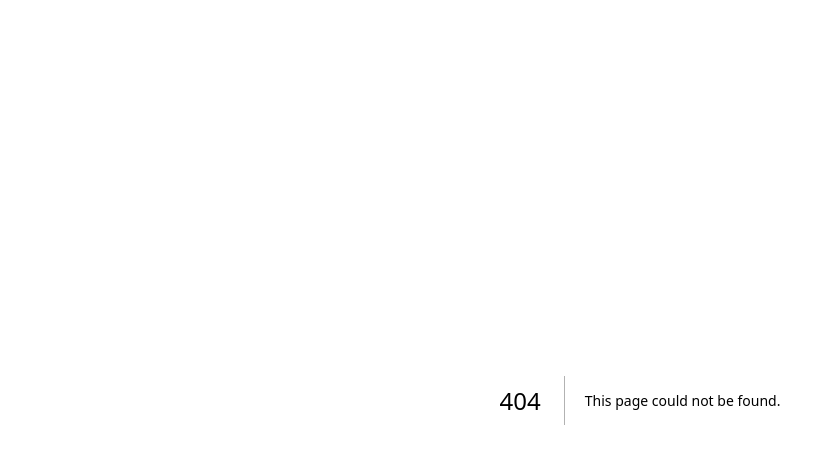
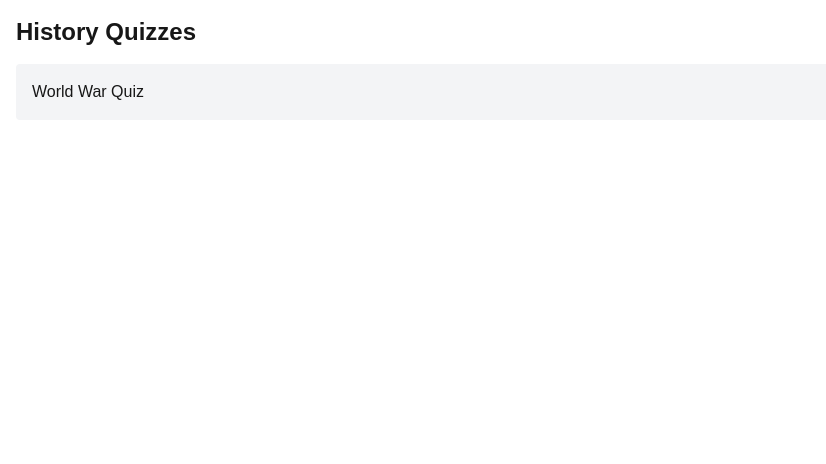
Before and after one commit to nilesh-singh-2304/next-assign, a Next.js app: page /quizzes/history in a window 1280 px wide. Before the commit this address had no page. Shown: the top 464 px of the page, without its empty margins (0-826 px from the left). Built offline with nearby package versions, Linux system fonts and the light colour scheme; no server answers.

Commit message:
added dynamic category page

```diff
--- a/pages/index.tsx
+++ b/pages/index.tsx
@@ -20,7 +20,7 @@ export default function Home({ categories }) {
           <Link key={cat.slug} href={`/quizzes/${cat.slug}`}>
             <div className="bg-white shadow-md rounded p-4 text-center hover:bg-blue-100 transition cursor-pointer">
               <Image src={cat.icon} alt={cat.name} width={80} height={80} />
-              <h2 className="mt-2 text-lg font-semibold">{cat.name}</h2>
+              <h2 className="mt-2 text-lg text-black font-semibold">{cat.name}</h2>
             </div>
           </Link>
         ))}
--- /dev/null
+++ b/pages/quizzes/[category].tsx
@@ -0,0 +1,28 @@
+import Head from 'next/head';
+
+export async function getServerSideProps({ params }) {
+  const res = await fetch(`${process.env.NEXT_PUBLIC_BASE_URL}/api/quizzes/${params.category}`);
+  const quizzes = await res.json();
+  return { props: { quizzes, category: params.category } };
+}
+
+export default function CategoryPage({ quizzes, category }) {
+  return (
+    <>
+      <Head>
+        <title>{category} Quizzes</title>
+        <meta name="description" content={`Quizzes for ${category}`} />
+      </Head>
+      <div className="p-4">
+        <h1 className="text-2xl font-bold capitalize">{category} Quizzes</h1>
+        <ul className="mt-4 space-y-2">
+          {quizzes.map((quiz) => (
+            <li key={quiz.id}>
+              <a href={`/quiz/${quiz.id}`} className="block p-4 bg-gray-100 rounded hover:bg-gray-200">{quiz.title}</a>
+            </li>
+          ))}
+        </ul>
+      </div>
+    </>
+  );
+}
```
